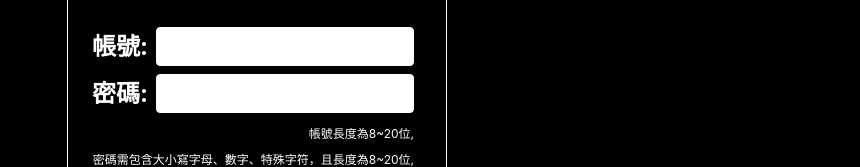
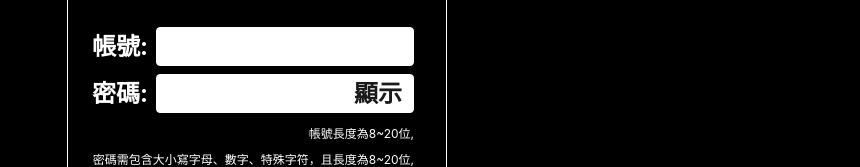
Before and after one commit to 54877/account, a React (Vite) app: page /register in a window 1280 px wide. Shown: the part 316-483 px from the top of the page, without its empty margins (383-1243 px from the left). Built offline with nearby package versions, Linux system fonts and the light colour scheme.

Commit message:
新增密碼隱藏/顯示

```diff
--- a/index.html
+++ b/index.html
@@ -3,7 +3,7 @@
 
 <head>
   <meta charset="UTF-8" />
-  <link rel="icon" type="image/svg+xml" href="/accounting.png" />
+  <link rel="icon" href="/accounting.png" />
   <meta name="viewport" content="width=device-width, initial-scale=1.0" />
   <title>accounting_web</title>
 </head>
--- a/src/Login.tsx
+++ b/src/Login.tsx
@@ -28,7 +28,7 @@ export function Login() {
       }
       sessionStorage.setItem("GSIMS_Token", token);
       toast.success("登入成功");
-      navigate("/account");
+      navigate("/charge");
     } catch (err) {
       if (axios.isAxiosError(err)) {
         toast.error(err.response?.data?.message || "請求錯誤");
--- a/src/Register.tsx
+++ b/src/Register.tsx
@@ -37,7 +37,7 @@ export function Register() {
         button="登入"
         loading={loading}
         state={true}
-        link="/"
+        link="/account"
         fuc={registerApi}
       />
     </>
--- a/src/component/LoginTemplate.tsx
+++ b/src/component/LoginTemplate.tsx
@@ -7,8 +7,10 @@ import {
   FromInput,
   Button,
   ThirdTitle,
+  InputPsd,
 } from "../styled/App.styled";
 import { infoProps } from "../Login";
+import { useState } from "react";
 
 interface LoginTemplateProps {
   information: infoProps;
@@ -31,6 +33,8 @@ export const LoginTemplate = ({
   fuc,
   state,
 }: LoginTemplateProps) => {
+  const [showPassword, setShowPassword] = useState<boolean>(false);
+
   const handleOnChange = (
     e: React.ChangeEvent<HTMLInputElement>,
     key: "account" | "password",
@@ -74,15 +78,22 @@ export const LoginTemplate = ({
             />
           </ItemTitle>
 
-          <ItemTitle style={{ width: "100%", minWidth: "0px" }} htmlFor="密碼">
+          <ItemTitle
+            style={{ width: "100%", minWidth: "0px", position: "relative" }}
+            htmlFor="密碼"
+          >
             密碼:
             <FromInput
+              style={{ width: "100%" }}
               onChange={(e) => handleOnChange(e, "password")}
               value={information.password}
-              type="text"
+              type={showPassword ? "text" : "password"}
               id="密碼"
               name="密碼"
             />
+            <InputPsd onClick={() => setShowPassword((prev) => !prev)}>
+              {showPassword ? "隱藏" : "顯示"}
+            </InputPsd>
           </ItemTitle>
           <div
             style={{
@@ -118,7 +129,7 @@ export const LoginTemplate = ({
             <Button>{button}</Button>
           </NavLink>
           {loading ? (
-            <Button disabled>{state ? "註冊中" : "登入中"}</Button>
+            <Button disabled={true}>{state ? "註冊中" : "登入中"}</Button>
           ) : (
             <Button onClick={onclickFuc}>確認</Button>
           )}
--- a/src/main.tsx
+++ b/src/main.tsx
@@ -5,15 +5,15 @@ import { BrowserRouter, Route, Routes } from "react-router-dom";
 import { Login } from "./Login";
 import { Index } from "./Index";
 import { Register } from "./Register";
-
+const basename = import.meta.env.PROD ? "/account" : "/";
 createRoot(document.getElementById("root")!).render(
   <StrictMode>
-    <BrowserRouter>
+    <BrowserRouter basename={basename}>
       <Routes>
         <Route path="/" element={<Layout />}>
-          <Route index element={<Login />} />
+          <Route index path="account" element={<Login />} />
           <Route path="register" element={<Register />} />
-          <Route path="account" element={<Index />} />
+          <Route path="charge" element={<Index />} />
         </Route>
       </Routes>
     </BrowserRouter>
--- a/src/styled/App.styled.tsx
+++ b/src/styled/App.styled.tsx
@@ -174,3 +174,13 @@ export const LoginContainer = styled.div(
     gap: spacing.lg,
   }),
 );
+
+export const InputPsd = styled.span(({ theme: { colors } }) => ({
+  color: `${colors.fontSec}`,
+  position: "absolute",
+  right: "20px",
+  top: "50%",
+  transform: "translateY(-50%)",
+  cursor: "pointer",
+  userSelect: "none",
+}));
--- a/src/styled/global.styled.tsx
+++ b/src/styled/global.styled.tsx
@@ -13,6 +13,7 @@ declare module "styled-components" {
       button: string;
       buttonHover: string;
       fontColor: string;
+      fontSec: string;
     };
     fontSizes: {
       header: string;
@@ -45,6 +46,7 @@ export const darkTheme = {
     button: "#EAC452",
     buttonHover: "#C49A2E",
     fontColor: "white",
+    fontSec: "#1A1A1A",
   },
   fontSizes: {
     header: "48px",
@@ -72,13 +74,12 @@ export const lightTheme = {
     sm: "768px",
   },
   colors: {
-    primary: "#FFFFFF", // 主背景（白）
-    secondary: "#F5F5F5", // 區塊背景（淡灰）
-    button: "#D4A017", // 金色稍微壓暗（白底更好看）
+    primary: "#FFFFFF",
+    secondary: "#F5F5F5",
+    button: "#D4A017",
     buttonHover: "#B88A12",
-    fontColor: "#1A1A1A", // 主文字（深灰，避免純黑刺眼）
-    subText: "#666666", // 次文字
-    border: "#E0E0E0", // 邊框
+    fontColor: "#1A1A1A",
+    fontSec: "#FFFFFF",
   },
   fontSizes: {
     header: "48px",
--- a/vite.config.ts
+++ b/vite.config.ts
@@ -1,5 +1,5 @@
 import { defineConfig } from "vite";
 
 export default defineConfig({
-  base: "/",
+  base: "/account/",
 });
```
